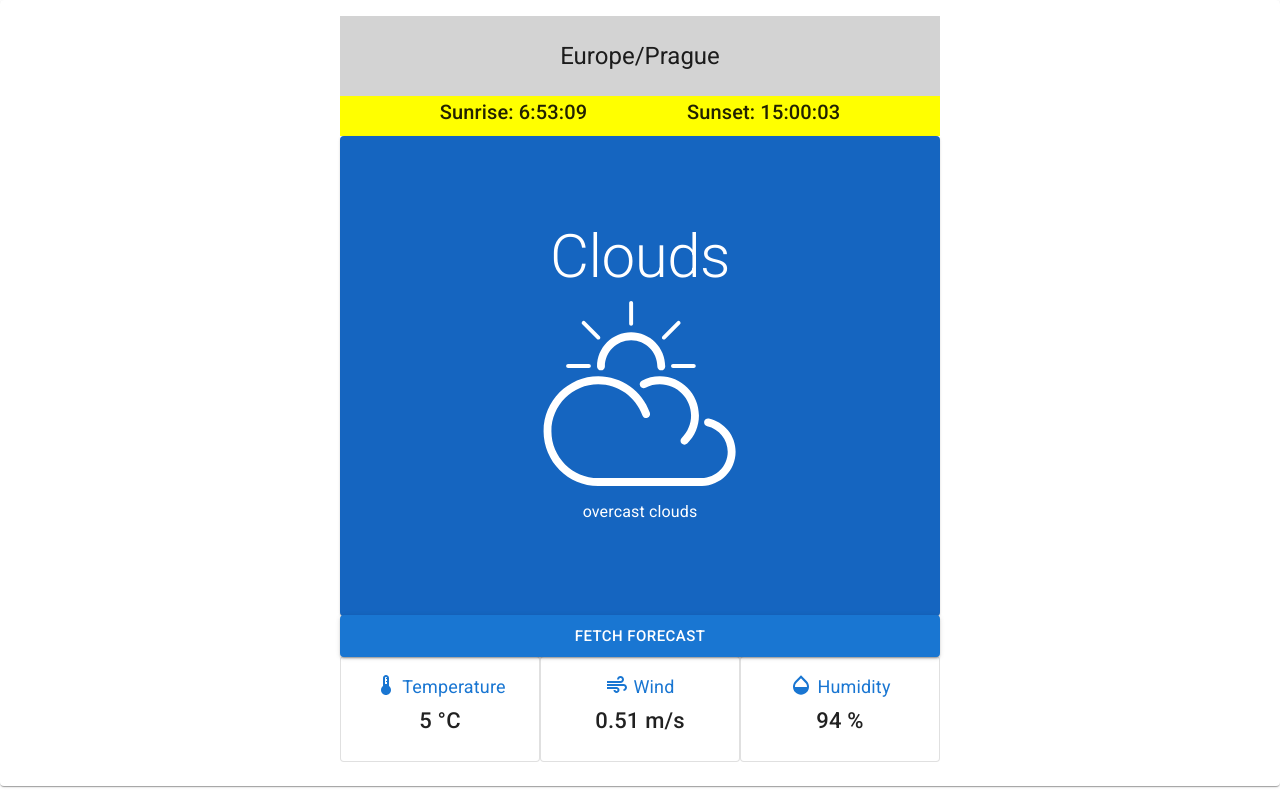
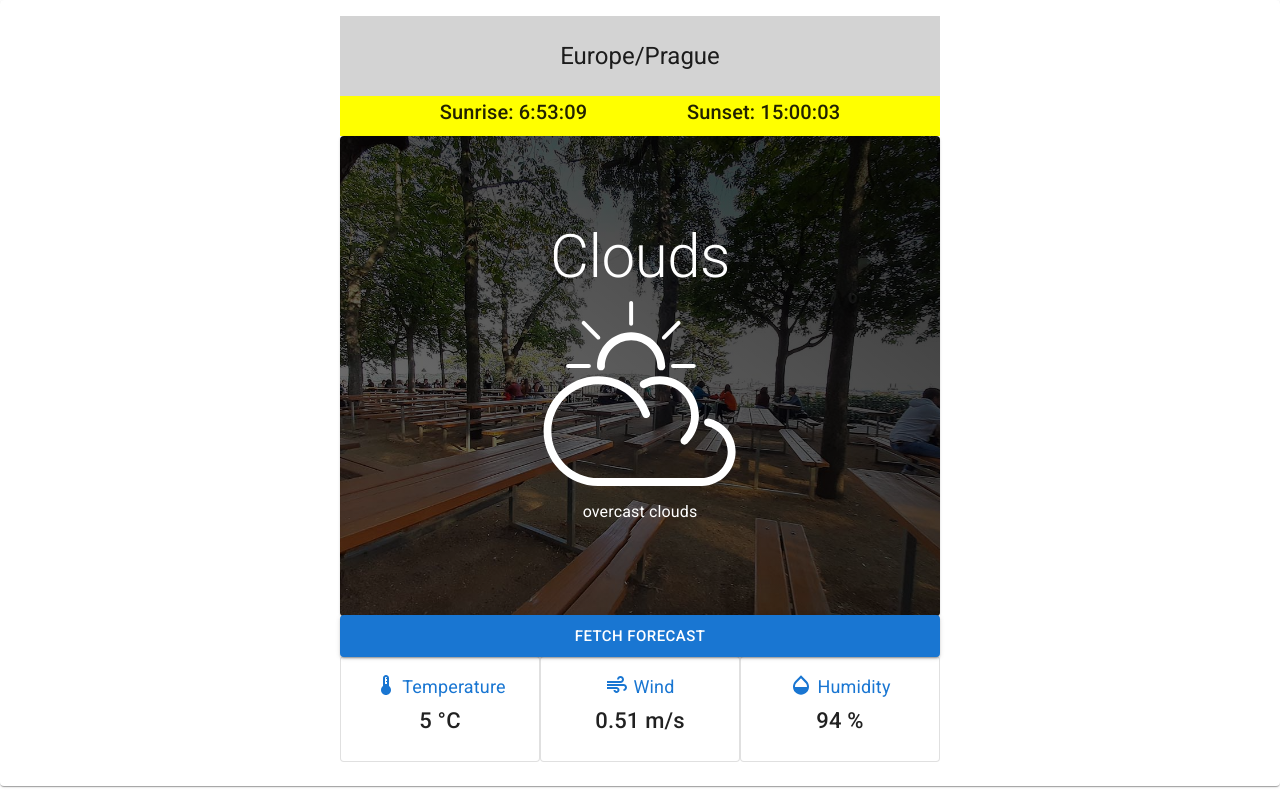
Before and after one commit to patrikcepr/weather-react-mui-app, a React (Create React App) app: page / in a window 1280 px wide. Built offline with nearby package versions, Linux system fonts and the light colour scheme.

Commit message:
+background image and overlay

```diff
--- a/src/App.js
+++ b/src/App.js
@@ -10,7 +10,6 @@ import {
   CardHeader,
   // CardMedia,
   CardContent,
-  Paper,
   Typography,
 } from '@mui/material';
 
@@ -89,29 +88,19 @@ function App() {
               <Card
                 sx={{
                   color: 'white',
-                  // backgroundColor: 'rgba(0,0,0,0.5)',
-                  backgroundColor: 'primary.dark',
                   height: '100%',
                   display: 'flex',
                   flexDirection: 'column',
                   alignItems: 'center',
                   justifyItems: 'center',
                   justifyContent: 'space-evenly',
+                  background: `linear-gradient(35deg, rgba(0, 0, 0, 0.5), rgba(0, 0, 0, 0.8)), url(${letnaLetoImg})`,
+                  backgroundColor: 'primary.dark',
+                  backgroundPosition: 'center',
+                  backgroundRepeat: 'no-repeat',
+                  backgroundSize: 'cover',
                 }}
               >
-                {/* <CardMedia
-                  component='img'
-                  height='200'
-                  image={letnaLetoImg}
-                  alt='Letná v létě'
-                /> */}
-                {/* <Paper
-                  elevation={3}
-                  sx={{
-                    backgroundImage: { letnaLetoImg },
-                    backgroundColor: 'rgba(0,0,0,0.5',
-                  }}
-                > */}
                 <CardContent>
                   <Typography variant='h2' textAlign='center'>
                     {/* {ctx.currentDayMainWeather} */}
@@ -122,7 +111,6 @@ function App() {
                     {ctx.currentDay.weather[0].description}
                   </Typography>
                 </CardContent>
-                {/* </Paper> */}
               </Card>
             </Grid>
             <Grid
```
